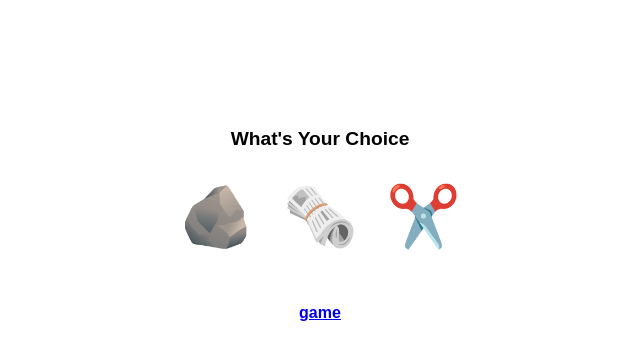
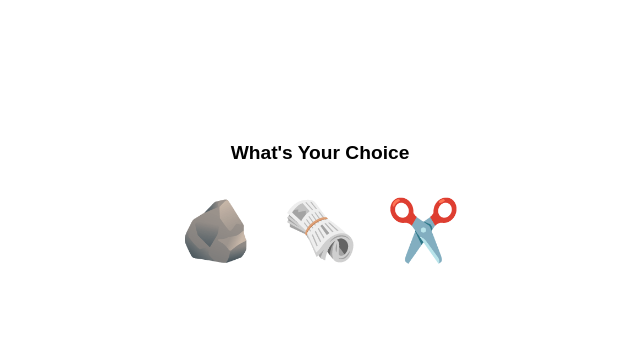
Before and after one commit to Niteshsingh2001/rock-paper-scissor, a plain HTML site: page index.html in a window 1280 px wide. Shown: the part 396-756 px from the top of the page, without its empty margins (320-960 px from the left). Drawn offline with Linux system fonts and the light colour scheme.

Commit message:
removing extra test code

```diff
--- a/index.html
+++ b/index.html
@@ -31,8 +31,6 @@
             <div id="result"></div>
 
             <button id="replay">Play Again</button>
-            <a href="game/game.html">game</a>
-
         </div>
 
 
```
